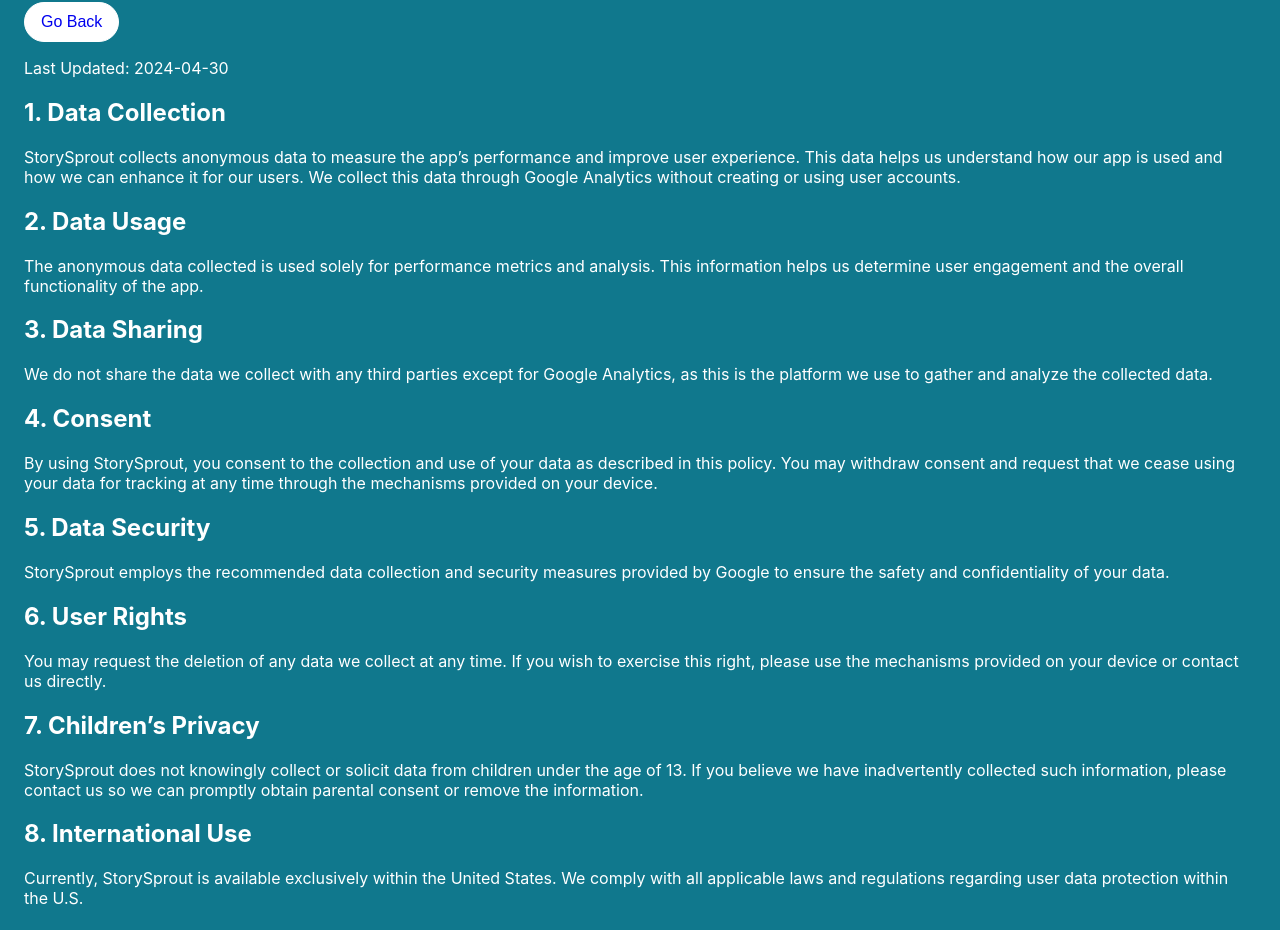
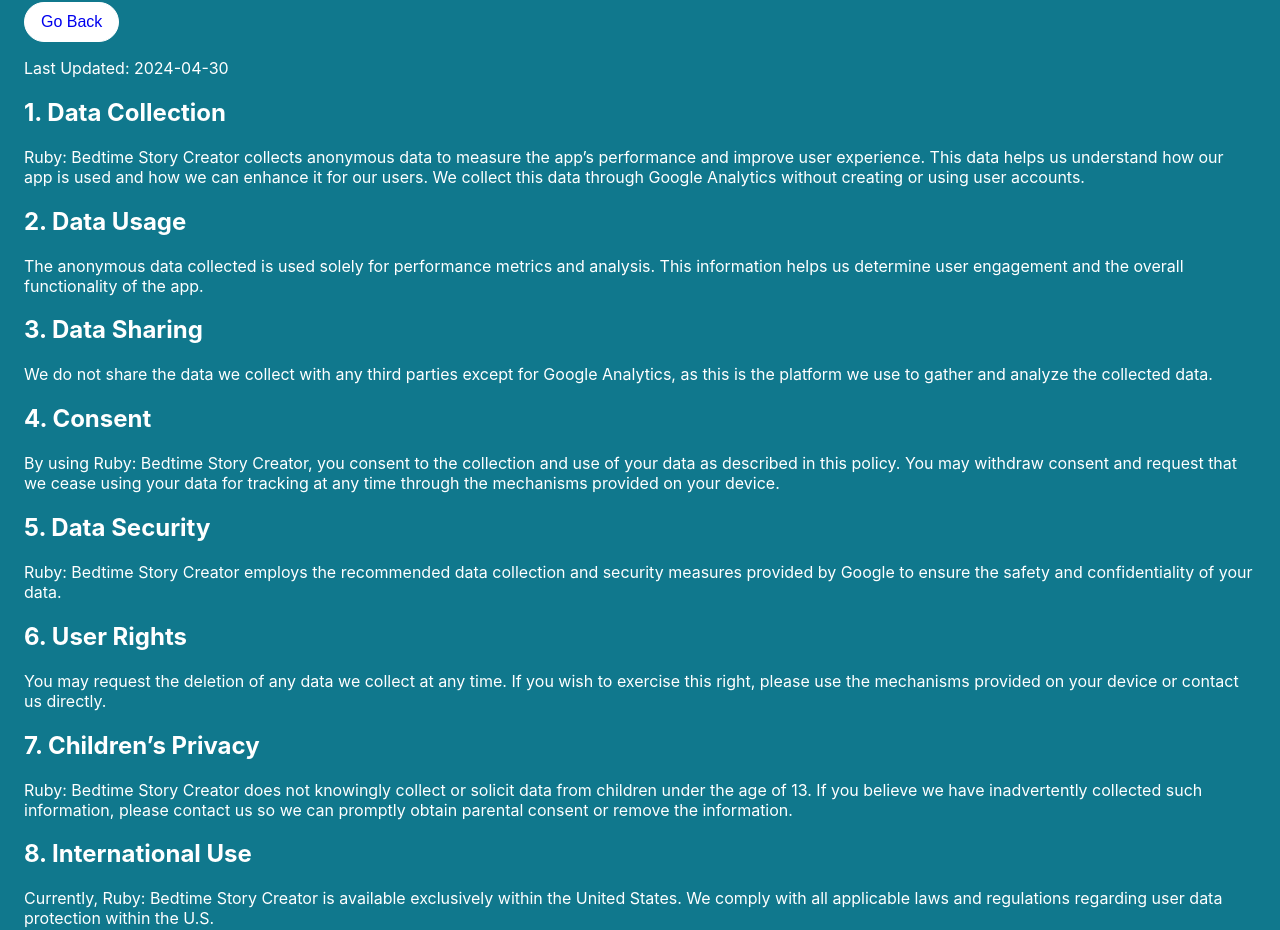
Before and after one commit to Very-Good-Apps-LLC/verygoodapps.co, a React (Create React App) app: page /#/privacy-policy in a window 1280 px wide. Shown: the part 104-1034 px from the top of the page. Built offline with nearby package versions, Linux system fonts and the light colour scheme; a web font is replaced by a local one.

Commit message:
app name replace

```diff
--- a/public/index.html
+++ b/public/index.html
@@ -27,7 +27,7 @@
       work correctly both with client-side routing and a non-root public URL.
       Learn how to configure a non-root public URL by running `npm run build`.
     -->
-    <title>StorySprout - Very Good Apps LLC</title>
+    <title>Ruby: Bedtime Story Creator - Very Good Apps LLC</title>
   </head>
   <body>
     <noscript>You need to enable JavaScript to run this app.</noscript>
--- a/src/Pages/PrivacyPolicy.js
+++ b/src/Pages/PrivacyPolicy.js
@@ -14,7 +14,7 @@
         <p>Last Updated: 2024-04-30</p>
 
         <h2>1. Data Collection</h2>
-        <p>StorySprout collects anonymous data to measure the app’s performance and improve user experience. This data helps us understand how our app is used and how we can enhance it for our users. We collect this data through Google Analytics without creating or using user accounts.</p>
+        <p>Ruby: Bedtime Story Creator collects anonymous data to measure the app’s performance and improve user experience. This data helps us understand how our app is used and how we can enhance it for our users. We collect this data through Google Analytics without creating or using user accounts.</p>
 
         <h2>2. Data Usage</h2>
         <p>The anonymous data collected is used solely for performance metrics and analysis. This information helps us determine user engagement and the overall functionality of the app.</p>
@@ -23,19 +23,19 @@
         <p>We do not share the data we collect with any third parties except for Google Analytics, as this is the platform we use to gather and analyze the collected data.</p>
 
         <h2>4. Consent</h2>
-        <p>By using StorySprout, you consent to the collection and use of your data as described in this policy. You may withdraw consent and request that we cease using your data for tracking at any time through the mechanisms provided on your device.</p>
+        <p>By using Ruby: Bedtime Story Creator, you consent to the collection and use of your data as described in this policy. You may withdraw consent and request that we cease using your data for tracking at any time through the mechanisms provided on your device.</p>
 
         <h2>5. Data Security</h2>
-        <p>StorySprout employs the recommended data collection and security measures provided by Google to ensure the safety and confidentiality of your data.</p>
+        <p>Ruby: Bedtime Story Creator employs the recommended data collection and security measures provided by Google to ensure the safety and confidentiality of your data.</p>
 
         <h2>6. User Rights</h2>
         <p>You may request the deletion of any data we collect at any time. If you wish to exercise this right, please use the mechanisms provided on your device or contact us directly.</p>
 
         <h2>7. Children’s Privacy</h2>
-        <p>StorySprout does not knowingly collect or solicit data from children under the age of 13. If you believe we have inadvertently collected such information, please contact us so we can promptly obtain parental consent or remove the information.</p>
+        <p>Ruby: Bedtime Story Creator does not knowingly collect or solicit data from children under the age of 13. If you believe we have inadvertently collected such information, please contact us so we can promptly obtain parental consent or remove the information.</p>
 
         <h2>8. International Use</h2>
-        <p>Currently, StorySprout is available exclusively within the United States. We comply with all applicable laws and regulations regarding user data protection within the U.S.</p>
+        <p>Currently, Ruby: Bedtime Story Creator is available exclusively within the United States. We comply with all applicable laws and regulations regarding user data protection within the U.S.</p>
 
         <h2>9. Contact Information</h2>
         <p>For any questions or concerns regarding your privacy, please contact us via our contact form at <a href="http://verygoodapps.co">verygoodapps.co</a>.</p>
```
Also changed, not shown: src/Components/Policy.js (+5 -5 lines), public/manifest.json, 1 other file (tests, documents, lock files or other folders).
